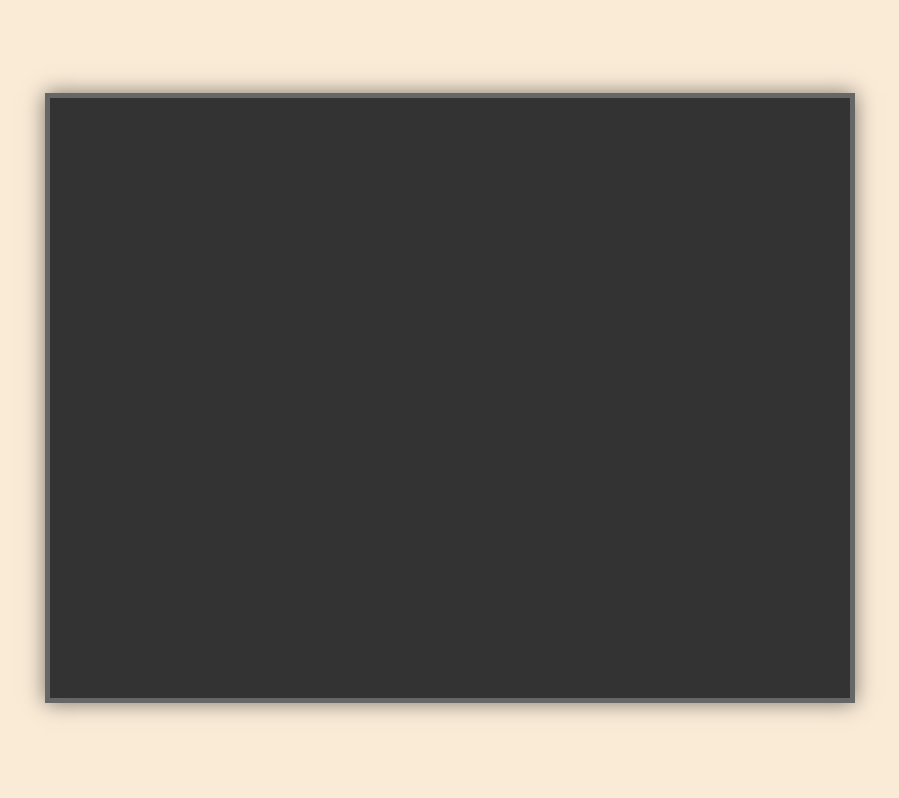
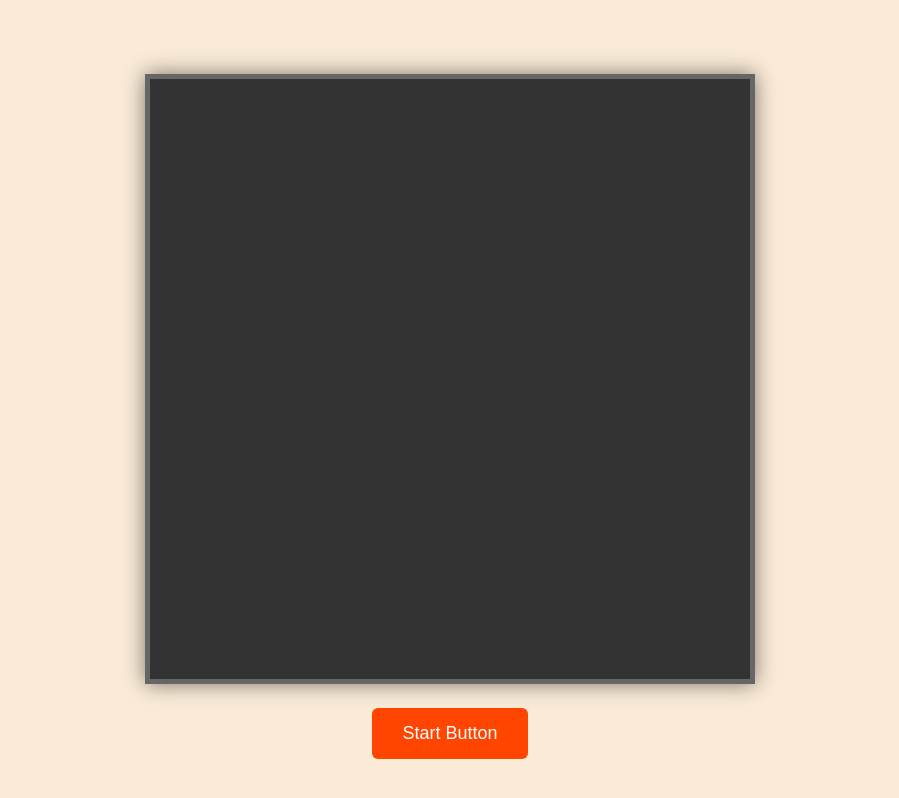
Before and after one commit to vivektarun/snake-game, a plain HTML site: page index.html in a window 1280 px wide. Shown: the whole page, without its empty margins (190-1089 px from the left). Drawn offline with Linux system fonts and the light colour scheme.

Commit message:
feat: add start-button

```diff
--- a/script.js
+++ b/script.js
@@ -1 +1,25 @@
-console.log("Script working")
+document.addEventListener("DOMContentLoaded", () => {
+    const gameArean = document.getElementById("game-arena");
+    const arenaSize = 600;
+    const cellSize = 20;
+    let score = 0;
+    let gameStarted = false;
+    let food = {x: 300, y: 200};
+    let snake = [{x: 16, y: 200}, {x: 140, y: 200}, {x:120, y:200}];
+    let dx = cellSize; // Displacement on the x-axis
+    let dy = 0; // Displacement on the y-axis
+
+
+    function startGame() {
+        const scoreBoard = document.createElement('div');
+        scoreBoard.id = 'score-board';
+        document.body.insertBefore(scoreBoard, gameArean);
+
+        const startButton = document.createElement('button');
+        startButton.textContent = 'Start Button';
+        startButton.classList.add('start-button');
+        document.body.appendChild(startButton);
+    }
+
+    startGame();
+})
--- a/style.css
+++ b/style.css
@@ -9,7 +9,7 @@ body {
 }
 
 #game-arena {
-    width: 800px;
+    width: 600px;
     height: 600px;
     background-color: #333;
     position: relative;
@@ -17,3 +17,23 @@ body {
     margin-bottom: 20px;
     box-shadow: 0 0 20px rgba(0, 0, 0, 0.5);
 }
+
+#score-board {
+    font-size: x-large;
+    font-weight: bold;
+    color: black;
+    margin: 10px 0px;
+}
+
+.start-button {
+    background-color: orangered;
+    color: white;
+    padding: 15px 30px;
+    text-align: center;
+    text-decoration: none;
+    font-size: 18px;
+    margin: 4px 0;
+    cursor: pointer;
+    border: none;
+    border-radius: 6px;
+}
```
